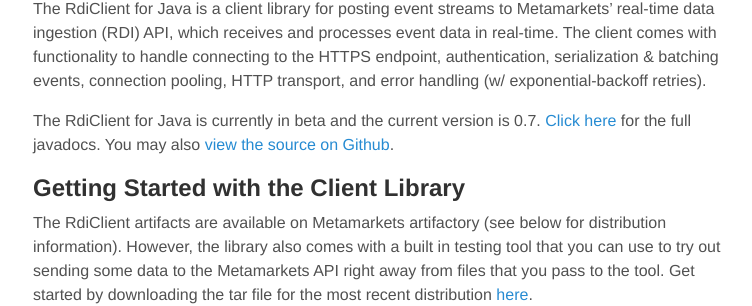
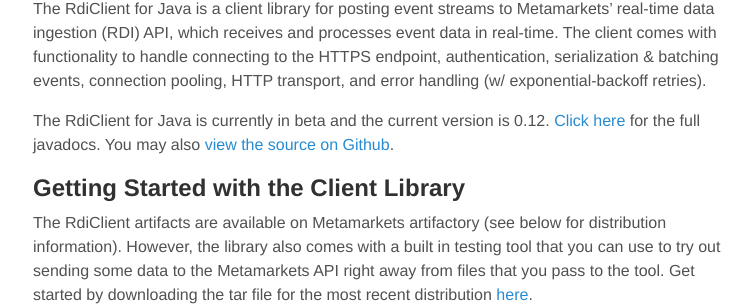
Before and after one commit to metamx/rdi-client-java, a Jekyll site: the page built from index.md, in a window 1280 px wide and 900 px high. Shown: the part 202-508 px from the top of the window, without its empty margins (263-1015 px from the left). Built offline with Jekyll 4.4.1, drawn with Linux system fonts in a browser that asks for light colours.

Commit message:
Update index.md

```diff
--- a/index.md
+++ b/index.md
@@ -9,7 +9,7 @@
 
 The RdiClient for Java is a client library for posting event streams to Metamarkets' real-time data ingestion (RDI) API, which receives and processes event data in real-time.  The client comes with functionality to handle connecting to the HTTPS endpoint, authentication, serialization & batching events, connection pooling, HTTP transport, and error handling (w/ exponential-backoff retries).
 
-The RdiClient for Java is currently in beta and the current version is 0.7. [Click here](https://metamx.github.io/rdi-client-java/static/apidocs/0.12/) for the full javadocs.  You may also [view the source on Github](https://github.com/metamx/rdi-client-java/).
+The RdiClient for Java is currently in beta and the current version is 0.12. [Click here](https://metamx.github.io/rdi-client-java/static/apidocs/0.12/) for the full javadocs.  You may also [view the source on Github](https://github.com/metamx/rdi-client-java/).
 
 ## Getting Started with the Client Library
 
@@ -110,7 +110,7 @@
 <dependency>
   <groupId>com.metamx</groupId>
   <artifactId>rdi-client-core</artifactId>
-  <version>0.7</version>
+  <version>0.12</version>
 </dependency>
 {% endhighlight %}
 
```
